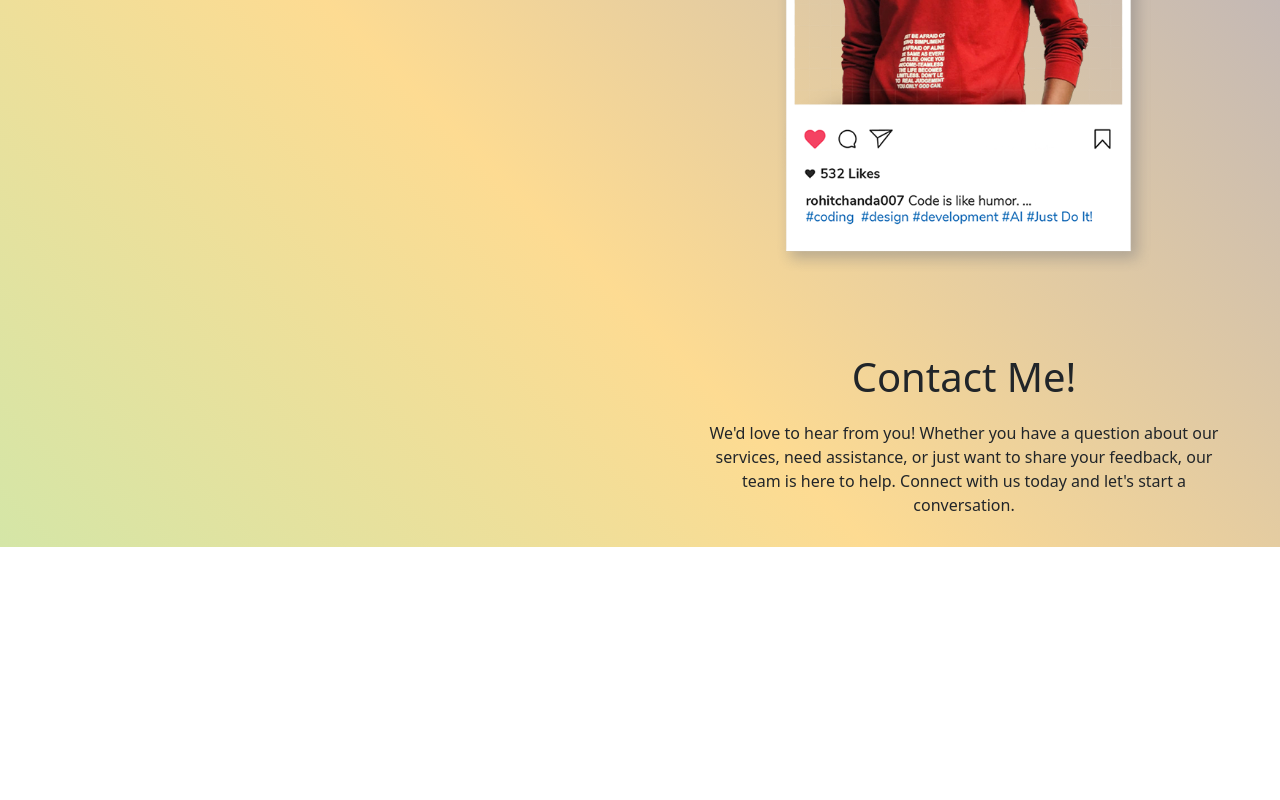
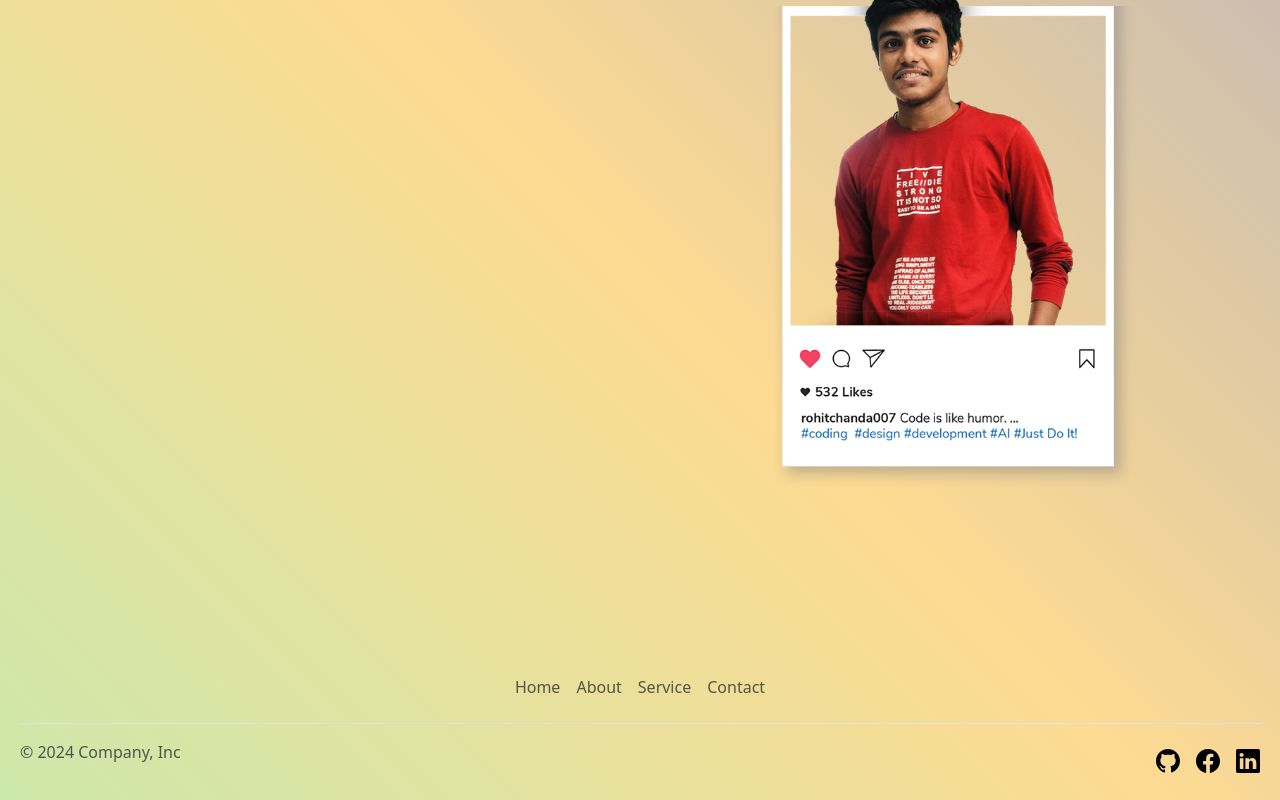
Before and after one commit to Rohit-Chanda/own-portofolio, a plain HTML site: page index.html in a window 1280 px wide. Shown: the part 3379-4179 px from the top of the page. Before the commit the page ends 3926 px from the top, so only its background shows below. Drawn offline with nearby package versions, Linux system fonts and the light colour scheme.

Commit message:
contact & footer updated

```diff
--- a/css/styles.css
+++ b/css/styles.css
@@ -254,9 +254,6 @@
 .contact-container {
     min-height: 100vh; /* Ensure it covers the viewport height */
     width: 100%;
-    background: linear-gradient(45deg, #a8ff78, #78ffd6, #fddb92, #5374f9);
-    background-size: 400% 400%;
-    animation: gradient 15s ease infinite;
     overflow: hidden; /* Prevent content from overflowing */
     display: flex;
     justify-content: center;
@@ -264,7 +261,11 @@
     padding: 20px;
     box-sizing: border-box;
 }
-
+.contact-bg{
+    background: linear-gradient(45deg, #a8ff78, #78ffd6, #fddb92, #5374f9);
+    background-size: 400% 400%;
+    animation: gradient 15s ease infinite;
+}
 /* Keyframes for Gradient Animation */
 @keyframes gradient {
     0% {
@@ -277,7 +278,15 @@
         background-position: 0% 50%;
     }
 }
+.upper-contact-container{
+    align-items: center;
+    width: 50%;
+    max-width: 1200px;
+    margin: 0 auto;
+    padding-top: 20px;
+    text-align: center;
 
+}
 /* Text Form */
 .text-form {
     display: flex;
@@ -313,9 +322,7 @@
 }
 
 .contact-left h1, .contact-left p {
-    margin-top: -10px;
-    text-align: center;
-    margin: 10px 0; /* Adjust margin for spacing */
+
 }
 
 /* Contact Right */
@@ -339,3 +346,41 @@
         padding: 0 20px; /* Adjust padding for larger screens */
     }
 }
+/* footer */
+/*
+
+.footer .nav {
+    margin-bottom: 20px;
+}
+
+.footer .text-body-secondary {
+    color: #6c757d;
+}
+
+.footer .link-body-emphasis {
+    color: #000;
+    transition: color 0.2s;
+}
+
+.footer .link-body-emphasis:hover {
+    color: #0056b3;
+}
+
+.footer .d-flex {
+    display: flex;
+    justify-content: space-between;
+    align-items: center;
+}
+
+.footer .list-unstyled {
+    display: flex;
+    margin: 0;
+    padding: 0;
+}*/
+.footer {
+    padding: 20px;
+
+}
+/* .footer .ms-3 {
+    margin-left: 1rem;
+}  */
--- a/index.html
+++ b/index.html
@@ -195,19 +195,37 @@
     </section>
     <!-- Contact Section -->
     <section class="contact">
-        <div class="contact-container">
-            <div class="flex-lg-row-reverse text-form">
+        <div class="contact-bg ">
+            <div class="upper-contact-container">
+                <h1>Contact Me!</h1>
+                <p>We'd love to hear from you! Whether you have a question about our services, need assistance, or just want to share your feedback, our team is here to help. Connect with us today and let's start a conversation.</p>
+            </div>
+            <div class="flex-lg-row-reverse text-form contact-container">
                 <div class="contact-left row">
                     <img src="./images/hero-img1.png" alt="Rohit-Chanda">
-                    <h1>Contact Me!</h1>
-                    <p>We'd love to hear from you! Whether you have a question about our services, need assistance, or just want to share your feedback, our team is here to help.
-                    Connect with us today and let's start a conversation.</p>
                 </div>
                 <div class="contact-right">
                     <script src="https://static.elfsight.com/platform/platform.js" data-use-service-core defer></script>
                     <div class="elfsight-app-80c0a380-9dd6-451b-a152-70d915e1e8e5" data-elfsight-app-lazy></div>
                 </div>
             </div>
+            <footer class="footer">
+                <ul class="nav justify-content-center border-bottom pb-3 mb-3">
+                    <li class="nav-item text-body-emphasis"><a href="#" class="nav-link px-2 text-body-secondary">Home</a></li>
+                    <li class="nav-item text-body-emphasis"><a href="#" class="nav-link px-2 text-body-secondary">About</a></li>
+                    <li class="nav-item text-body-emphasis"><a href="#" class="nav-link px-2 text-body-secondary">Service</a></li>
+                    <li class="nav-item text-body-emphasis"><a href="#" class="nav-link px-2 text-body-secondary">Contact</a></li>
+                </ul>
+                <div class="d-flex justify-content-between align-items-center">
+                    <p class="text-body-secondary">© 2024 Company, Inc</p>
+                    <ul class="list-unstyled d-flex mb-0">
+                        <li class="ms-3"><a class="link-body-emphasis" href="#"><img src="./images/github.svg" alt="Github" width="24" height="24"></a></li>
+                        <li class="ms-3"><a class="link-body-emphasis" href="#"><img src="./images/facebook.svg" alt="Facebook" width="24" height="24"></a></li>
+                        <li class="ms-3"><a class="link-body-emphasis" href="#"><img src="./images/linkedin.svg" alt="Linkedin" width="24" height="24"></a></li>
+                    </ul>
+                </div>
+            </footer>
+
         </div>
     </section>
 
```
Also changed, not shown: images/facebook.svg (added), images/github.svg (added), images/linkedin.svg (added).
